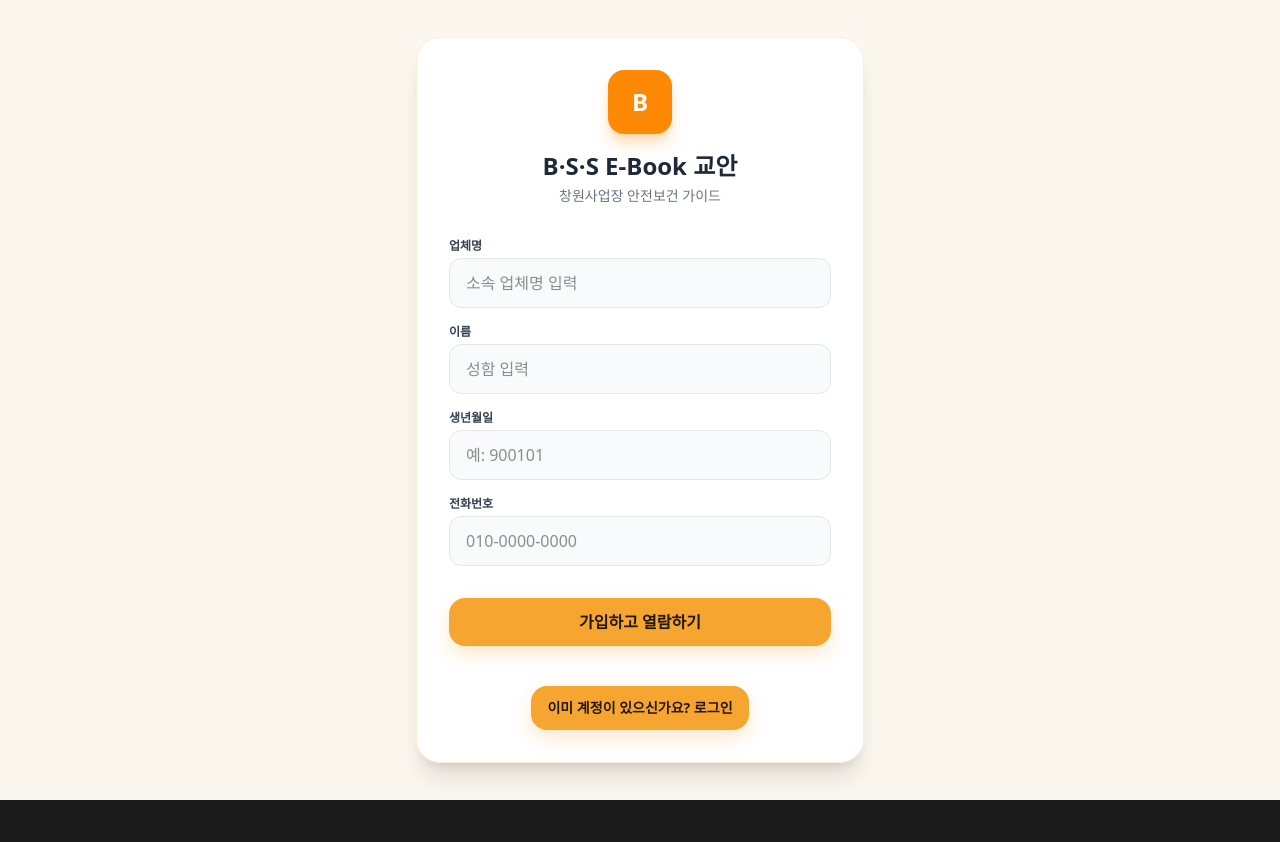
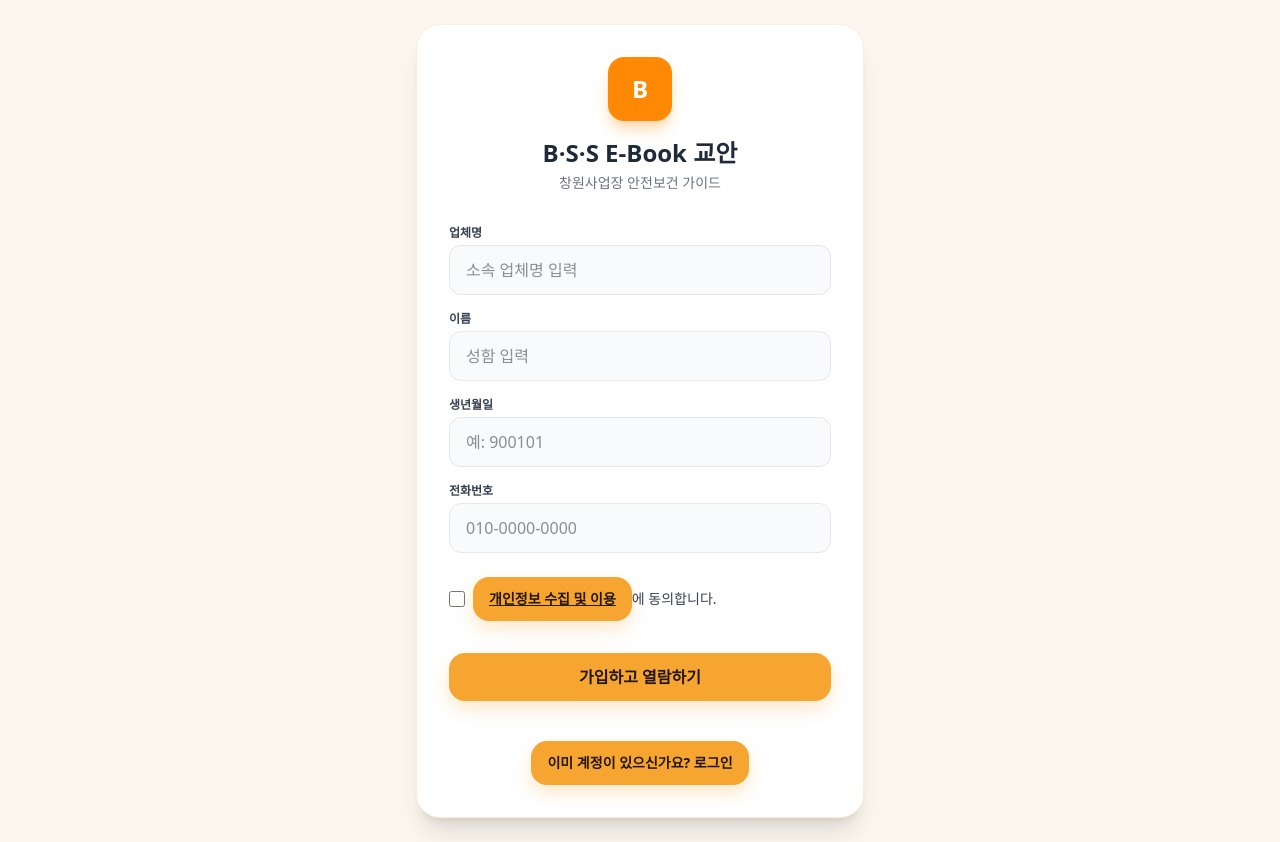
Before and after one commit to ghcks517-del/BSS-EDU, a React (Vite) app: page / in a window 1280 px wide. Both pictures are taken after a click on the button "회원가입". Before the commit the page ends 800 px from the top, so only its background shows below. Built offline with nearby package versions, Linux system fonts and the light colour scheme; no server answers.

Commit message:
Add files via upload

```diff
--- a/src/components/Auth.tsx
+++ b/src/components/Auth.tsx
@@ -21,6 +21,10 @@ export default function Auth({ onLogin }: AuthProps) {
 
   // Admin State
   const [adminPw, setAdminPw] = useState('');
+
+  // Privacy Modal State
+  const [isPrivacyAgreed, setIsPrivacyAgreed] = useState(false);
+  const [isPrivacyModalOpen, setIsPrivacyModalOpen] = useState(false);
 
   const [error, setError] = useState('');
 
@@ -63,6 +67,11 @@ export default function Auth({ onLogin }: AuthProps) {
 
     if (!company || !name || !birth || !phone) {
       setError('모든 정보를 입력해주세요.');
+      return;
+    }
+
+    if (!isPrivacyAgreed) {
+      setError('개인정보 수집 및 이용에 동의해주세요.');
       return;
     }
 
@@ -206,6 +215,18 @@ export default function Auth({ onLogin }: AuthProps) {
                 placeholder="010-0000-0000"
               />
             </div>
+            <div className="flex items-center gap-2 mt-2">
+              <input
+                type="checkbox"
+                id="privacy"
+                checked={isPrivacyAgreed}
+                onChange={e => setIsPrivacyAgreed(e.target.checked)}
+                className="w-4 h-4 text-orange-400 border-gray-300 rounded focus:ring-orange-400"
+              />
+              <label htmlFor="privacy" className="text-sm text-gray-700">
+                <button type="button" onClick={() => setIsPrivacyModalOpen(true)} className="text-orange-500 underline font-medium">개인정보 수집 및 이용</button>에 동의합니다.
+              </label>
+            </div>
             <button type="submit" className="w-full bg-orange-400 text-white font-bold py-3.5 rounded-xl shadow-lg shadow-orange-200 hover:bg-orange-500 transition-all mt-4">
               가입하고 열람하기
             </button>
@@ -215,6 +236,51 @@ export default function Auth({ onLogin }: AuthProps) {
               </button>
             </div>
           </form>
+        )}
+
+        {isPrivacyModalOpen && (
+          <div className="fixed inset-0 z-50 flex items-center justify-center p-4 bg-black/50 overflow-y-auto">
+            <div className="bg-white rounded-2xl w-full max-w-[400px] max-h-[80vh] flex flex-col shadow-2xl relative">
+              <div className="p-5 border-b border-gray-100 flex justify-between items-center bg-gray-50 rounded-t-2xl">
+                <span className="font-bold text-gray-900 text-lg">개인정보 수집 및 이용 동의</span>
+                <button type="button" onClick={() => setIsPrivacyModalOpen(false)} className="text-gray-400 hover:text-gray-600 transition-colors">
+                  <svg className="w-6 h-6" fill="none" viewBox="0 0 24 24" stroke="currentColor">
+                    <path strokeLinecap="round" strokeLinejoin="round" strokeWidth={2} d="M6 18L18 6M6 6l12 12" />
+                  </svg>
+                </button>
+              </div>
+              <div className="p-6 overflow-y-auto text-sm text-gray-600 space-y-4">
+                <p>B·S·S E-Book 안전보건 매뉴얼 서비스 제공을 위해 아래와 같이 개인정보를 수집 및 이용합니다.</p>
+                <div className="space-y-4 bg-gray-50 p-4 rounded-xl text-gray-700">
+                  <div>
+                    <h4 className="font-bold mb-1 text-gray-900">1. 수집하는 개인정보 항목</h4>
+                    <p>성명, 생년월일, 소속 업체명, 휴대전화번호</p>
+                  </div>
+                  <div>
+                    <h4 className="font-bold mb-1 text-gray-900">2. 수집 및 이용 목적</h4>
+                    <p>안전보건 매뉴얼 열람 권한 부여 및 본인 확인, 사용자 관리</p>
+                  </div>
+                  <div>
+                    <h4 className="font-bold mb-1 text-gray-900">3. 보유 및 이용 기간</h4>
+                    <p>가입일로부터 열람 유효기간과 동일</p>
+                  </div>
+                </div>
+                <p className="text-xs text-red-500 pt-2">※ 귀하는 개인정보 수집 및 이용에 동의하지 않을 권리가 있으나, 동의 거부 시 E-Book 열람 및 서비스 이용이 제한됩니다.</p>
+              </div>
+              <div className="p-4 border-t border-gray-100 bg-white rounded-b-2xl">
+                <button
+                  type="button"
+                  onClick={() => {
+                    setIsPrivacyAgreed(true);
+                    setIsPrivacyModalOpen(false);
+                  }}
+                  className="w-full bg-orange-400 text-white font-bold py-3.5 rounded-xl transition-colors hover:bg-orange-500 shadow-sm"
+                >
+                  동의합니다
+                </button>
+              </div>
+            </div>
+          </div>
         )}
 
         {mode === 'admin' && (
```
